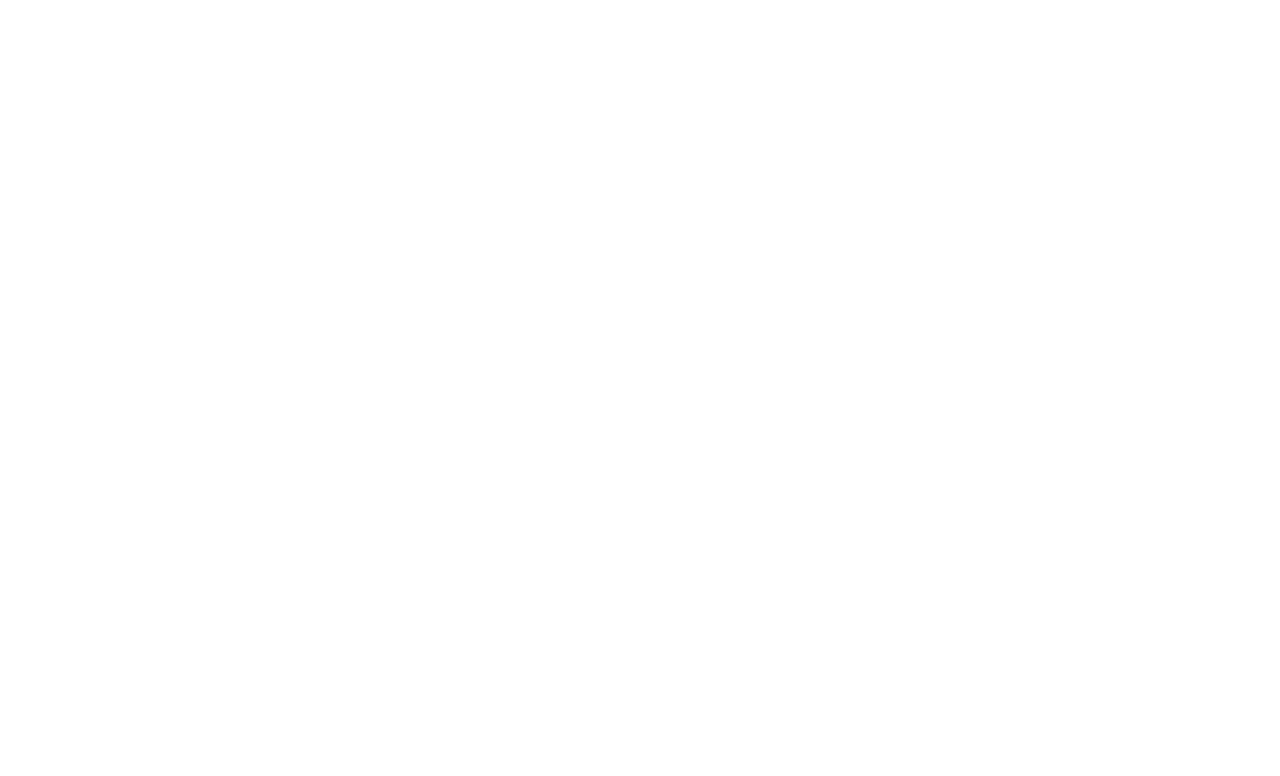
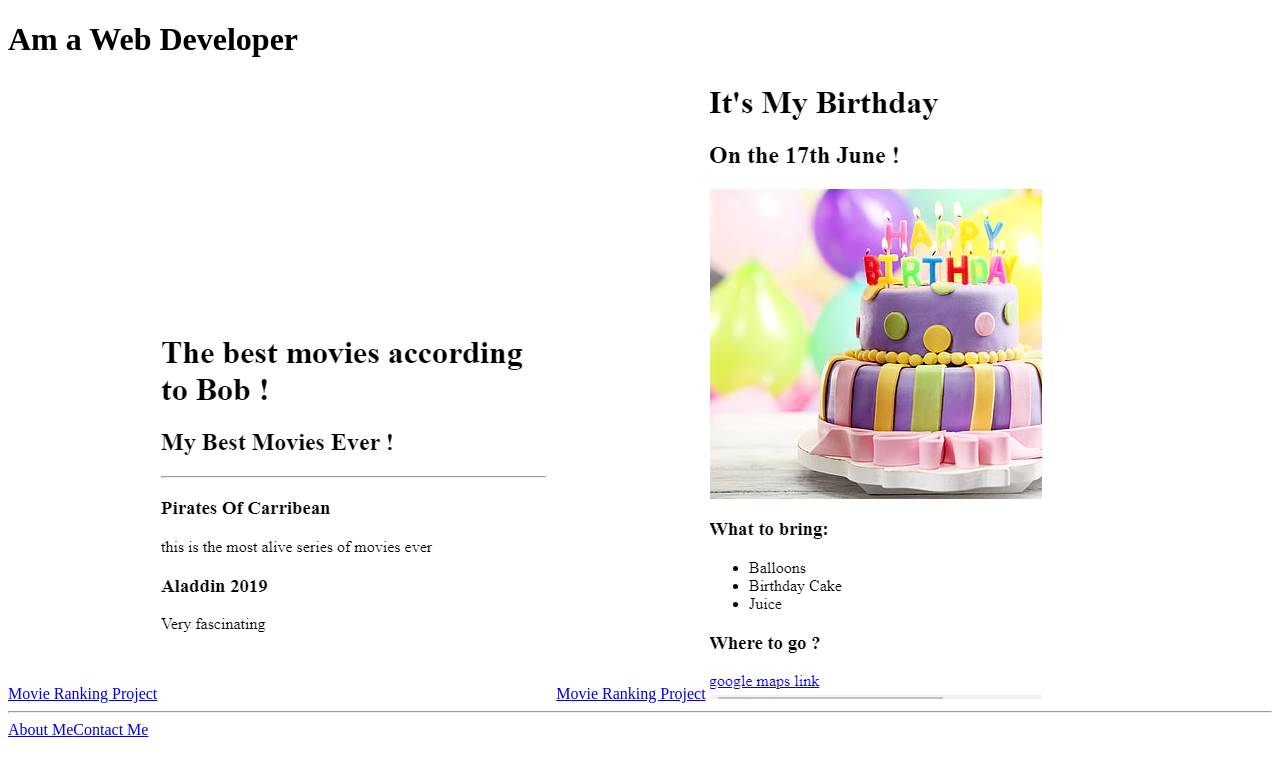
Before and after one commit to bob-44/html-portfolio, a plain HTML site: page index.html in a window 1280 px wide. Drawn offline with Linux system fonts and the light colour scheme.

Commit message:
Add files via upload

```diff
--- a/index.html
+++ b/index.html
@@ -1,5 +1,23 @@
 <!-- TODO 1: Create the HTML Boilerplate -->
+<!DOCTYPE html>
+<html lang="en">
+<head>
+    <meta charset="UTF-8">
+    <meta name="viewport" content="width=device-width, initial-scale=1.0">
+    <title>Document</title>
+</head>
+<body>
+    <h1>Am a Web Developer</h1>
+    <a href="./public/movie-ranking.html">Movie Ranking Project</a>
+    <img src="./assets/images/movie-ranking.png" />
 
+    <a href="./public/birthday-invite.html">Movie Ranking Project</a>
+    <img src="./assets/images/birthday-invite.png" />
+    <hr />
+    <a href="./public/about.html">About Me</a><a href="./public/contact.html">Contact Me</a>
+
+</body>
+</html>
 <!-- TODO 2: Add Your previous projects' HTML into the public folder -->
 
 <!-- TODO 3: Take screenshots of your project previews and add the images to the images folder -->
```
